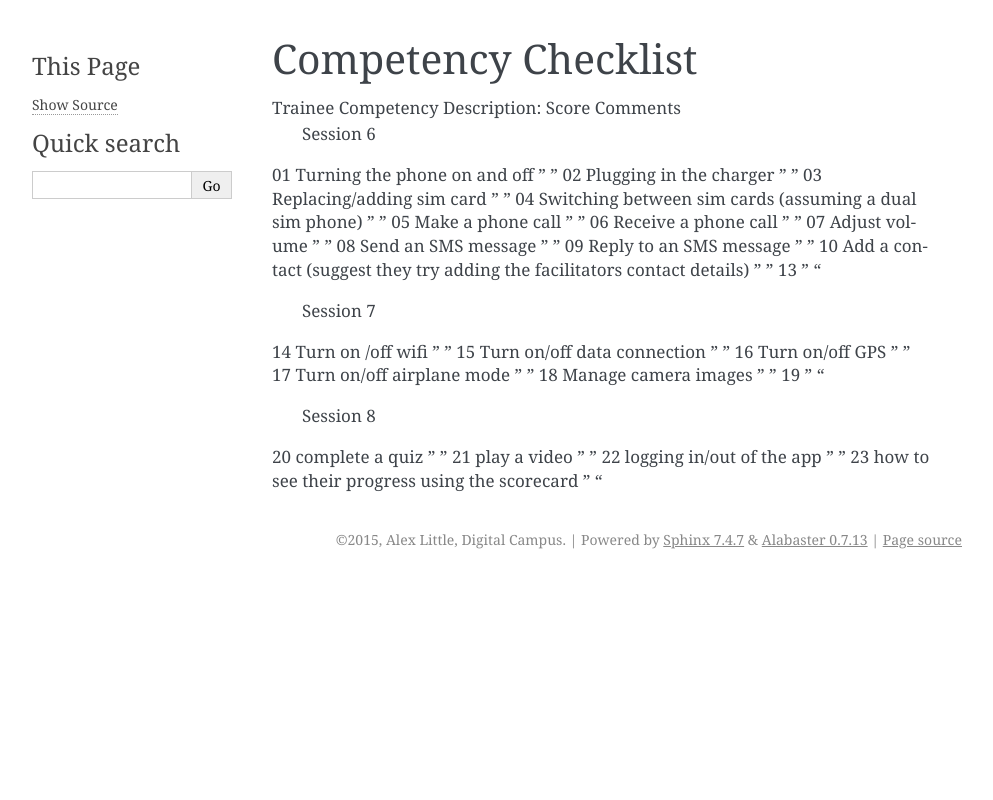
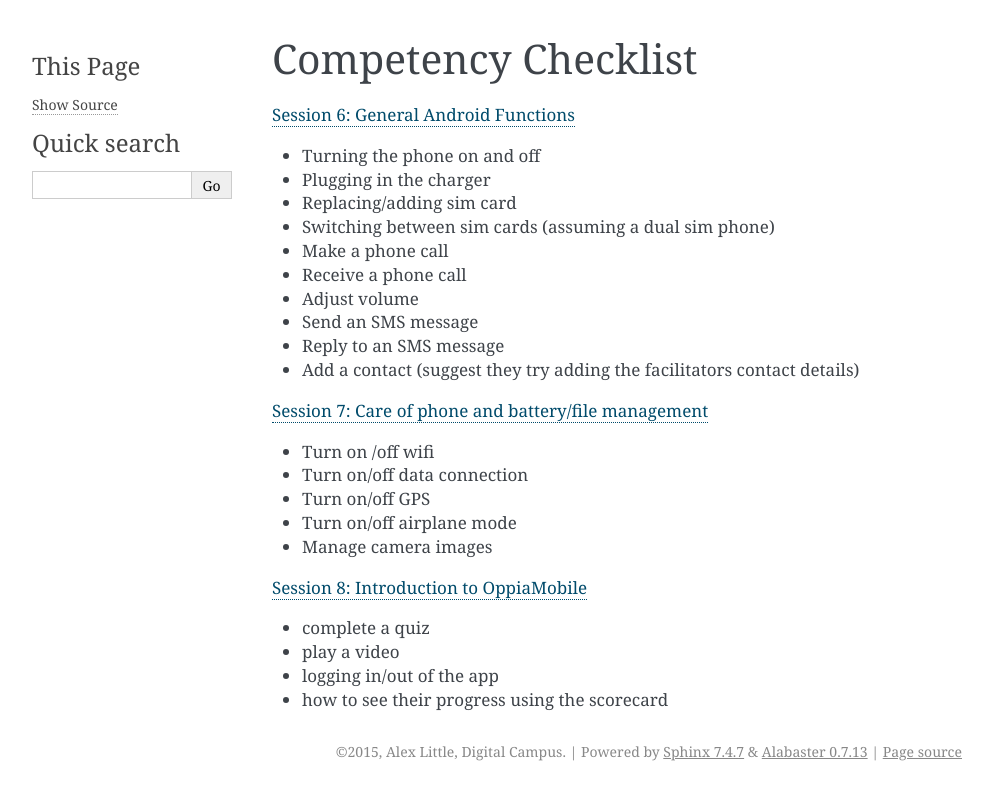
Before and after one commit to DigitalCampus/django-oppia, a Sphinx documentation site: the page built from docs/training/competency_checklist.rst, in a window 1280 px wide. Shown: the top 800 px of the page, without its empty margins (148-1141 px from the left). Built offline with Sphinx 7.4.7, drawn with Linux system fonts in a browser that asks for light colours; the version number is read from the project's files by our own code.

Commit message:
first version of competency checklist

```diff
--- a/docs/training/competency_checklist.rst
+++ b/docs/training/competency_checklist.rst
@@ -1,49 +1,30 @@
 Competency Checklist
 ========================
 
-Trainee Competency Description:			Score	Comments
-	Session 6
-01	Turning the phone on and off		"
-"
-02	Plugging in the charger		"
-"
-03	Replacing/adding sim card		"
-"
-04	Switching between sim cards (assuming a dual sim phone)		"
-"
-05	Make a phone call		"
-"
-06	Receive a phone call		"
-"
-07	Adjust volume		"
-"
-08	Send an SMS message		"
-"
-09	Reply to an SMS message		"
-"
-10	Add a contact (suggest they try adding the facilitators contact details)		"
-"
-13			"
-"
-	Session 7
-14	Turn on /off wifi		"
-"
-15	Turn on/off data connection		"
-"
-16	Turn on/off GPS		"
-"
-17	Turn on/off airplane mode		"
-"
-18	Manage camera images		"
-"
-19			"
-"
-	Session 8
-20	complete a quiz		"
-"
-21	play a video		"
-"
-22	logging in/out of the app		"
-"
-23	how to see their progress using the scorecard		"
-"
+:doc:`intro/06_android`
+
+* Turning the phone on and off
+* Plugging in the charger
+* Replacing/adding sim card
+* Switching between sim cards (assuming a dual sim phone)
+* Make a phone call
+* Receive a phone call
+* Adjust volume
+* Send an SMS message
+* Reply to an SMS message
+* Add a contact (suggest they try adding the facilitators contact details)
+
+:doc:`intro/07_care`
+
+* Turn on /off wifi
+* Turn on/off data connection
+* Turn on/off GPS
+* Turn on/off airplane mode
+* Manage camera images
+
+:doc:`intro/08_oppia`
+
+* complete a quiz
+* play a video
+* logging in/out of the app
+* how to see their progress using the scorecard
--- a/docs/training/index.rst
+++ b/docs/training/index.rst
@@ -9,3 +9,4 @@ We've used this workshop structure many times, and have found it works well, but
    :maxdepth: 1
 
    initial_workshop
+   competency_checklist
```
